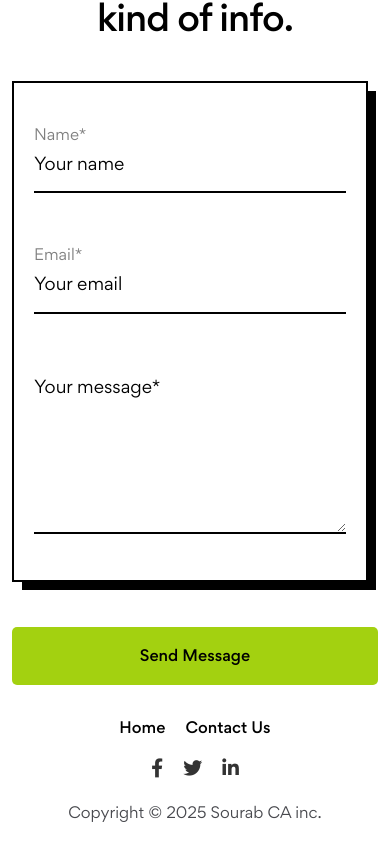
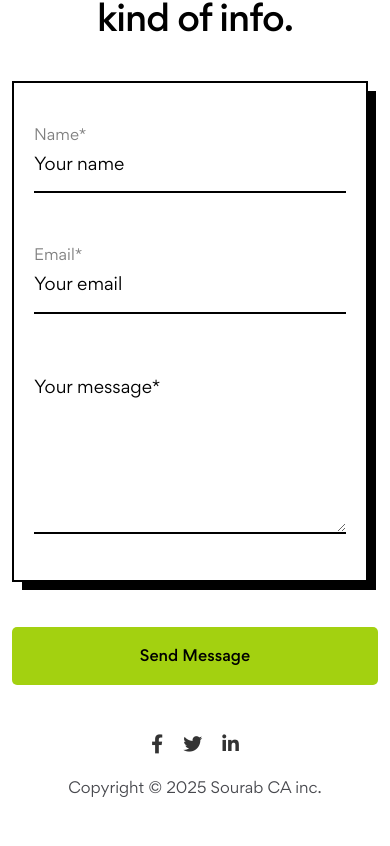
Before and after one commit to abhijeetmssn/sourabhCa, a Next.js app: page /contact/contact-v3 in a window 390 px wide. Shown: the part 457-1303 px from the top of the page. After the commit the page ends 1278 px from the top, so only its background shows below. Built offline with nearby package versions, Linux system fonts and the light colour scheme.

Commit message:
added telphone link

```diff
--- a/components/footer/CopyrightFooter2.jsx
+++ b/components/footer/CopyrightFooter2.jsx
@@ -50,11 +50,11 @@ const Footer = () => {
       <div className="container">
         <div className="row">
           <div className="col-lg-4 order-lg-0 mt-15">
-            <ul className="d-flex justify-content-center justify-content-lg-start footer-nav style-none">
+            {/* <ul className="d-flex justify-content-center justify-content-lg-start footer-nav style-none">
               {links.map((link, index) => (
                 <LinkItem key={index} title={link.title} href={link.href} />
               ))}
-            </ul>
+            </ul> */}
           </div>
           <div className="col-lg-4 order-lg-2 mt-15">
             <ul className="d-flex justify-content-center justify-content-lg-end social-icon style-none">
--- a/components/header/Header2.jsx
+++ b/components/header/Header2.jsx
@@ -57,7 +57,7 @@ const DefaulHeader = () => {
               <span>login</span>
             </Link> */}
             <Link
-              href="/contact/contact-v3"
+              href="tel:1234567890"
               className="start-btn-one fs-18 fw-500 tran3s position-relative d-none d-lg-block"
             >
               Call 123-456-7890
```
